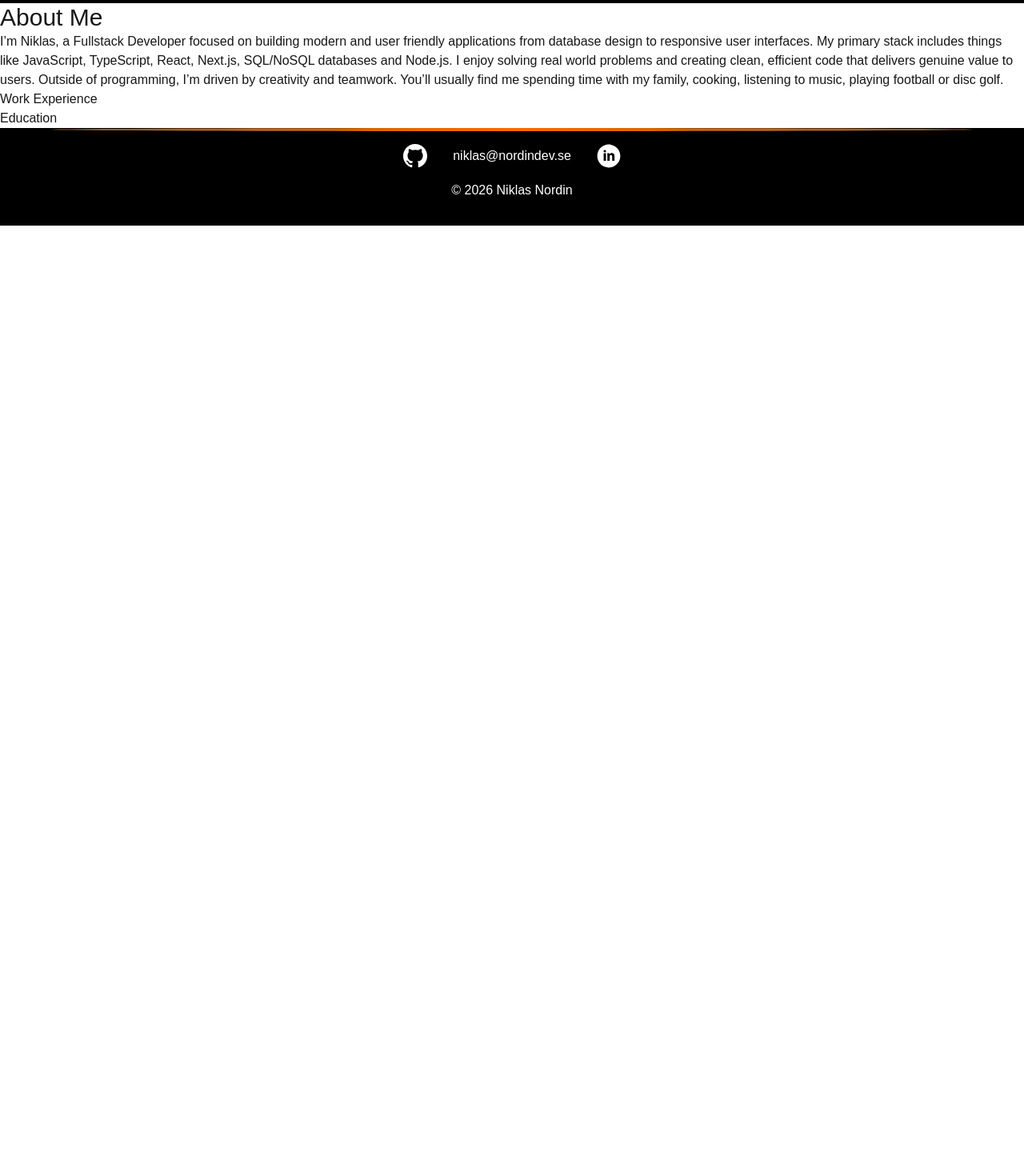
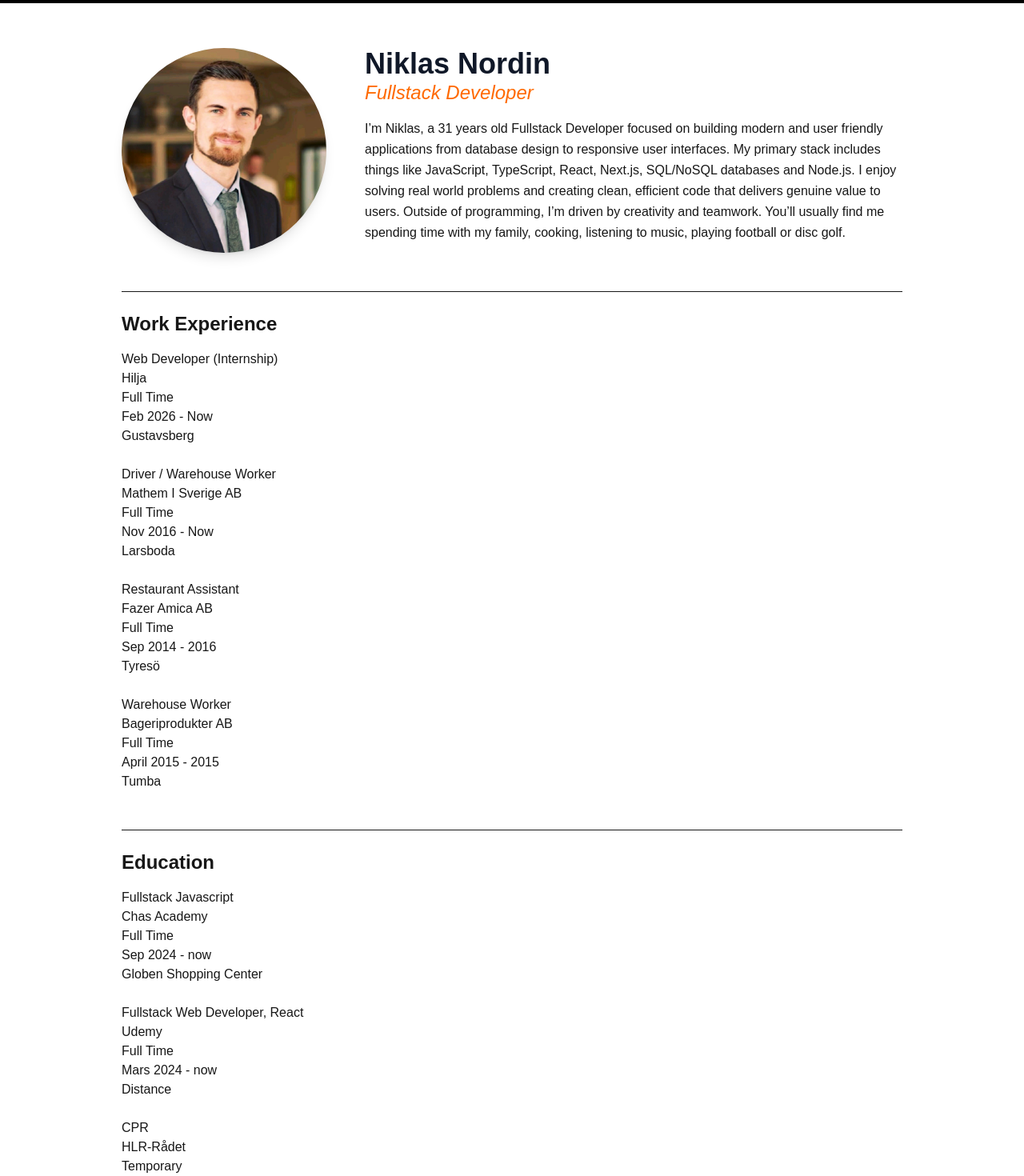
Before and after one commit to Niklas-Nordin/My-Portfolio, a Next.js app: page /about in a window 1280 px wide. Shown: the part 60-1530 px from the top of the page at 80% size. Before the commit the page ends 800 px from the top, so only its background shows below. Built offline with nearby package versions, Linux system fonts and the light colour scheme.

Commit message:
mapping jobs and studies

```diff
--- a/app/about/page.tsx
+++ b/app/about/page.tsx
@@ -1,12 +1,17 @@
 "use client";
 
 import { useEffect, useState } from "react";
+import Image from "next/image";
+import { portfolioData } from "@/data"
 
 function About() {
 
+  const workExperience = portfolioData.jobs;
+  const education = portfolioData.studies
+
   const calculateAge = () => {
     const birthYear = 1994;
-    const birthMonth = 11; // December
+    const birthMonth = 11; // December, (index)
     const birthDay = 21;
 
     const today = new Date();
@@ -33,20 +38,63 @@ function About() {
     return () => clearInterval(interval);
   }, []);
 
-  return (
-    <div>
-      <h1 className="text-3xl">About Me</h1>
-      <p>I’m Niklas, a Fullstack Developer focused on building modern and user friendly applications from database design to responsive user interfaces. My primary stack includes things like JavaScript, TypeScript, React, Next.js, SQL/NoSQL databases and Node.js. I enjoy solving real world problems and creating clean, efficient code that delivers genuine value to users. Outside of programming, I’m driven by creativity and teamwork. You’ll usually find me spending time with my family, cooking, listening to music, playing football or disc golf.</p>
+return (
+  <div className="max-w-5xl mx-auto p-6 space-y-12">
 
-      <section>
-        <h2>Work Experience</h2>
-      </section>
+    <div className="flex flex-col md:flex-row items-center md:items-start gap-12 mt-8">
 
-      <section>
-        <h2>Education</h2>
-      </section>
+      <div className="w-64 h-64 relative flex-shrink-0 rounded-[50%] overflow-hidden shadow-lg">
+        <Image
+          src="/linkedIn-me.jpg"
+          alt="Picture of me"
+          fill
+          priority
+          className="object-cover"
+        />
+      </div>
+
+      <div className="space-y-4 text-center md:text-left">
+        <div>
+          <h1 className="text-4xl font-bold text-gray-900 dark:text-white">Niklas Nordin</h1>
+          <h2 className="text-2xl text-orange-500 font-medium italic">Fullstack Developer</h2>
+        </div>
+        <p className="leading-relaxed text-gray-650 dark:text-gray-300">
+          I’m Niklas, a {age} years old Fullstack Developer focused on building modern and user friendly applications from database design to responsive user interfaces. My primary stack includes things like JavaScript, TypeScript, React, Next.js, SQL/NoSQL databases and Node.js. I enjoy solving real world problems and creating clean, efficient code that delivers genuine value to users. Outside of programming, I’m driven by creativity and teamwork. You’ll usually find me spending time with my family, cooking, listening to music, playing football or disc golf.
+        </p>
+      </div>
     </div>
-  );
+
+    <section className="border-t pt-6 dark:border-gray-800">
+      <h2 className="text-2xl font-semibold mb-4">Work Experience</h2>
+      <ul className="flex flex-col gap-6">
+        {workExperience.map((job) => (
+          <li key={job.id}>
+            <h3>{job.title}</h3>
+            <p>{job.company}</p>
+            <p>{job.formOfEmployment}</p>
+            <p>{job.timeOfEmployment}</p>
+            <p>{job.location}</p>
+          </li>
+        ))}
+      </ul>
+    </section>
+
+    <section className="border-t pt-6 dark:border-gray-800">
+      <h2 className="text-2xl font-semibold mb-4">Education</h2>
+      <ul className="flex flex-col gap-6">
+        {education.map((study) => (
+          <li key={study.id}>
+            <h3>{study.title}</h3>
+            <p>{study.school}</p>
+            <p>{study.formOfStudy}</p>
+            <p>{study.timeForStudies}</p>
+            <p>{study.location}</p>
+          </li>
+        ))}
+      </ul>
+    </section>
+  </div>
+);
 }
 
 export default About;
--- a/app/data/education.ts
+++ /dev/null
@@ -1,23 +0,0 @@
-const education = [
-    {
-        title: "Driver / Warehouse Worker",
-        formOfEmployment: "Full Time",
-        company: "Mathem I Sverige AB",
-        timeOfEmployment: "Nov 2016 - Now",
-        location: "Larsboda"
-    },
-    {
-        title: "Restaurant Assistant",
-        formOfEmployment: "Full Time",
-        company: "Fazer Amica AB",
-        timeOfEmployment: "Sep 2014 - 2016",
-        location: "Tyresö"
-    },
-    {
-        title: "Warehouse Worker",
-        formOfEmployment: "Full Time",
-        company: "Bageriprodukter AB",
-        timeOfEmployment: "April 2015 - 2015",
-        location: "Tumba"
-    }
-]
--- a/app/layout.tsx
+++ b/app/layout.tsx
@@ -27,10 +27,12 @@ export default function RootLayout({
   return (
     <html lang="en">
       <body
-        className={`${geistSans.variable} ${geistMono.variable} antialiased`}
+        className={`${geistSans.variable} ${geistMono.variable} antialiased flex flex-col min-h-screen`}
       >
         <Navbar />
-        {children}
+        <main className="flex-grow">
+          {children}
+        </main>
         <Footer />
       </body>
     </html>
--- a/app/page.tsx
+++ b/app/page.tsx
@@ -1,4 +1,3 @@
-import Navbar from "@/components/Navbar";
 import Image from "next/image";
 
 function Home() {
@@ -9,7 +8,7 @@ function Home() {
           src="/Me.jpg"
           alt="Picture of me"
           fill
-          style={{ objectFit: 'cover' }}
+          className="object-cover"
         />
         <div className="absolute bottom-0 left-0 w-full h-40 bg-gradient-to-b from-transparent to-black" />
       </div>
--- /dev/null
+++ b/data.ts
@@ -0,0 +1,93 @@
+export interface Job {
+  id: number;
+  title: string;
+  formOfEmployment: string;
+  company: string;
+  timeOfEmployment: string;
+  location: string;
+}
+
+export interface Study {
+  id: number;
+  title: string;
+  formOfStudy: string;
+  school: string;
+  timeForStudies: string;
+  location: string;
+}
+
+export interface PortfolioData {
+  jobs: Job[];
+  studies: Study[];
+}
+
+export const portfolioData: PortfolioData = {
+  jobs: [
+    {
+      id: 1,
+      title: "Web Developer (Internship)",
+      formOfEmployment: "Full Time",
+      company: "Hilja",
+      timeOfEmployment: "Feb 2026 - Now",
+      location: "Gustavsberg",
+    },
+    {
+      id: 2,
+      title: "Driver / Warehouse Worker",
+      formOfEmployment: "Full Time",
+      company: "Mathem I Sverige AB",
+      timeOfEmployment: "Nov 2016 - Now",
+      location: "Larsboda",
+    },
+    {
+      id: 3,
+      title: "Restaurant Assistant",
+      formOfEmployment: "Full Time",
+      company: "Fazer Amica AB",
+      timeOfEmployment: "Sep 2014 - 2016",
+      location: "Tyresö",
+    },
+    {
+      id: 4,
+      title: "Warehouse Worker",
+      formOfEmployment: "Full Time",
+      company: "Bageriprodukter AB",
+      timeOfEmployment: "April 2015 - 2015",
+      location: "Tumba",
+    },
+  ],
+  studies: [
+    {
+      id: 1,
+      title: "Fullstack Javascript",
+      formOfStudy: "Full Time",
+      school: "Chas Academy",
+      timeForStudies: "Sep 2024 - now",
+      location: "Globen Shopping Center",
+    },
+    {
+      id: 2,
+      title: "Fullstack Web Developer, React",
+      formOfStudy: "Full Time",
+      school: "Udemy",
+      timeForStudies: "Mars 2024 - now",
+      location: "Distance",
+    },
+    {
+      id: 3,
+      title: "CPR",
+      formOfStudy: "Temporary",
+      school: "HLR-Rådet",
+      timeForStudies: "2021",
+      location: "Home",
+    },
+    {
+      id: 4,
+      title: "High School",
+      formOfStudy: "Full Time",
+      school: "Cybergymnasiet",
+      timeForStudies: "2010 - 2013",
+      location: "Odenplan/Stockholm",
+    },
+  ],
+};
--- a/data/experience.json
+++ /dev/null
@@ -1,17 +0,0 @@
-{
-    "educations": {
-        "jobs": [
-            {"title":"Web Developer (Internship)", "formOfEmployment":"Full Time", "company":"Hilja", "timeOfEmployment":"Feb 2026 - Now", "location":"Gustavsberg"},
-            {"title":"Driver / Warehouse Worker", "formOfEmployment":"Full Time", "company":"Mathem I Sverige AB", "timeOfEmployment":"Nov 2016 - Now", "location":"Larsboda"},
-            {"title":"Restaurant Assistant", "formOfEmployment":"Full Time", "company":"Fazer Amica AB", "timeOfEmployment":"Sep 2014 - 2016", "location":"Tyresö"},
-            {"title":"Warehouse Worker", "formOfEmployment":"Full Time", "company":"Bageriprodukter AB", "timeOfEmployment":"April 2015 - 2015", "location":"Tumba"}
-        ],
-        "studies": [
-            {"title":"Fullstack Javascript", "formOfStudy":"Full Time", "school":"Chas Academy", "timeForStudies":"Sep 2024 - now", "location":"Globen Shopping Center"},
-            {"title":"Fullstack Web Developer, React", "formOfStudy":"Full Time", "school":"Udemy", "timeForStudies":"Mars 2024 - now", "location":"Distance"},
-            {"title":"CPR", "formOfStudy":"Temporary", "school":"HLR-Rådet", "timeForStudies":"2021", "location":"Home"},
-            {"title":"High School", "formOfStudy":"Full Time", "school":"Cybergymnasiet", "timeForStudies":"2010 - 2013", "location":"Odenplan/Stockholm"}
-        ]
-    }
-
-}
--- a/data/myProjects.json
+++ /dev/null
@@ -1,41 +0,0 @@
-{
-  "projects": [
-    {
-      "name": "SimInvest",
-      "description": "A cryptocurrency investment simulator built with Next.js, PostgreSQL, Prisma, and Supabase. Focusing on UI design, external API integration, and database management, it features real-time prices, interactive trend charts, and mock portfolio trading.",
-      "img": "../img/Projects/SimInvest.png",
-      "url": "https://siminvest.vercel.app/"
-    },
-    {
-      "name": "Trullo",
-      "description": "A project management application that allows users to create projects, add tasks, and assign users. It follows CRUD operations and is currently a backend-only implementation with frontend in-progress. Information on testing the endpoints can be found in the README.md file.",
-      "img": "../img/Projects/trulloProject.png",
-      "url": "https://github.com/Niklas-Nordin/Trullo"
-    },
-    {
-      "name": "Adventure Excursions Inc.",
-      "description": "A Adventure excursions website built with Vue.js and Nuxt.js, together with three other students. Showcasing various outdoor activities and tours. It features a responsive design, interactive elements, and a user-friendly interface to explore different adventure options.",
-      "img": "../img/Projects/AdventureProject.png",
-      "url": "https://upplevelse-sida-vue.vercel.app/"
-    },
-    {
-      "name": "React Quiz App",
-      "description": "A quiz application built with React and useReducer, with focus on state management and component structure. It allows users to answer questions, see their score, and reset the quiz to try again.",
-      "githubRepo": "https://github.com/Niklas-Nordin/React-quiz-app",
-      "img": "../img/Projects/react-quiz.png",
-      "url": "https://react-quiz-app-gules.vercel.app/"
-    },
-    {
-      "name": "Todo List TypeScript",
-      "description": "A todo list application built with TypeScript and local storage. It allows users to add, delete, edit and mark tasks as completed.",
-      "img": "../img/Projects/ToDoList_TypeScript.png",
-      "url": "https://todo-list-typescript-weld.vercel.app/"
-    },
-    {
-      "name": "The Job Chaser",
-      "description": "A job application tracker web app focused and built with React (context & redux) and TypeScript. It allows users to sign up/sign in and search, filter and sort jobs.",
-      "img": "../img/Projects/jobChaserProject.png",
-      "url": "https://github.com/Niklas-Nordin/JobChaser"
-    }
-  ]
-}
```
Also changed, not shown: app/data/experience.ts (deleted), public/linkedIn-me.jpg (added).
